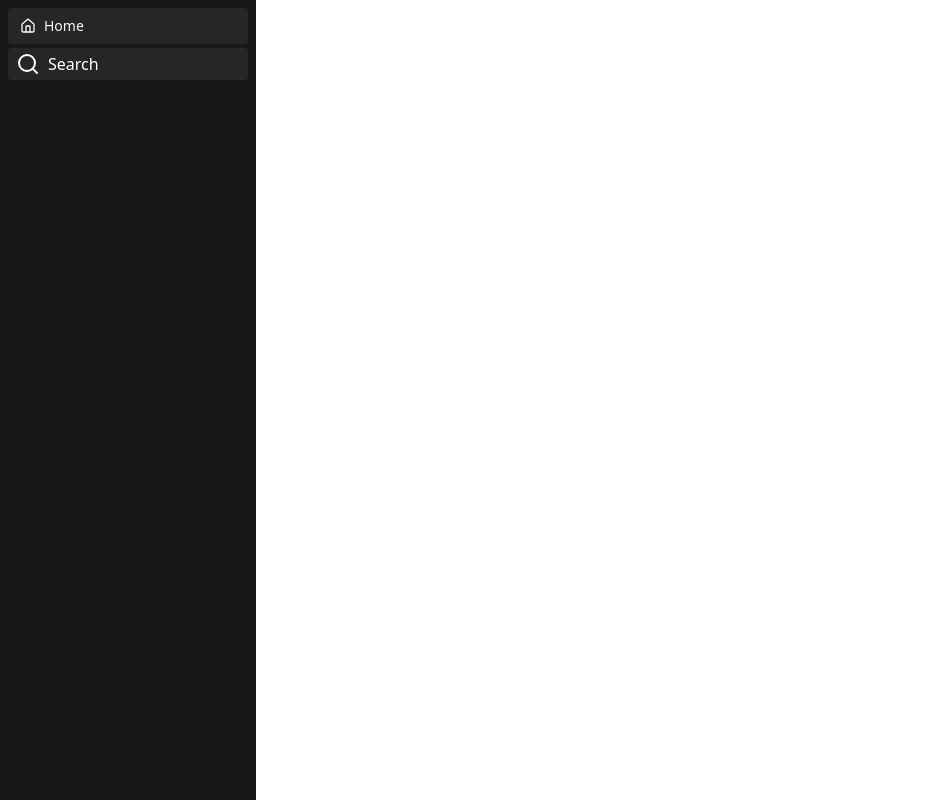
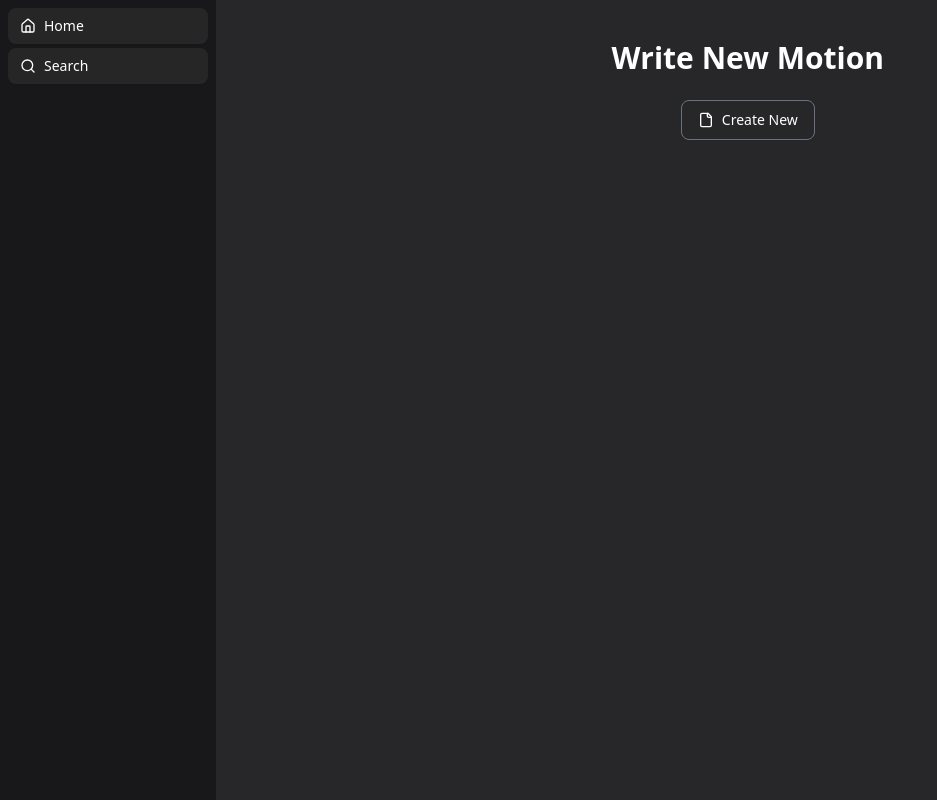
Before and after one commit to i-m-Gaurav/motion, a Next.js app: page / in a window 1280 px wide. Shown: the whole page, without its empty margins (0-937 px from the left). Built offline with nearby package versions, Linux system fonts and the light colour scheme.

Commit message:
refactor: update Sidemenu layout and add WriteMotion component

```diff
--- a/app/components/Sidemenu.tsx
+++ b/app/components/Sidemenu.tsx
@@ -13,16 +13,18 @@ const Sidemenu = () => {
   return (
     <>
       <div className="w-64 h-screen bg-zinc-900 text-white p-2">
-        <div>
-            <Button className="cursor-pointer w-full flex justify-start mb-1  px-2 py-1  bg-neutral-800 rounded hover:bg-neutral-700 text-center"><HomeIcon/><span>Home</span></Button>
-        </div>
-        <div>
+        <div className="flex flex-col gap-1">
+          <Button className="w-full justify-start bg-neutral-800 hover:bg-neutral-700 text-white">
+            <HomeIcon />
+            <span>Home</span>
+          </Button>
+
           <Dialog>
             <DialogTrigger asChild>
-              <div className="cursor-pointer w-full flex  px-2 py-1  bg-neutral-800 rounded hover:bg-neutral-700 text-center">
-                <SearchIcon/> <span className="px-2">Search</span>
-              </div>
-
+              <Button className="w-full justify-start bg-neutral-800 hover:bg-neutral-700 text-white">
+                <SearchIcon />
+                <span>Search</span>
+              </Button>
             </DialogTrigger>
             <DialogContent>
               <DialogHeader>
--- /dev/null
+++ b/app/components/WriteMotion.tsx
@@ -0,0 +1,25 @@
+import { File } from "lucide-react";
+import { Button } from "@/components/ui/button";
+
+const WriteMotion = () => {
+  return (
+    <div className="flex w-full min-h-screen flex-col items-center bg-zinc-800">
+      <div className="w-full max-w-md px-4 py-10 flex flex-col items-center gap-6">
+        <h1 className="text-white text-3xl font-bold text-center">
+          Write New Motion
+        </h1>
+
+        {/* Create new */}
+        <Button
+          size="lg"
+          className="border-1 border-gray-500 justify-center bg-zinc-800 text-white"
+        >
+          <File />
+          <span>Create New</span>
+        </Button>
+      </div>
+    </div>
+  );
+};
+
+export default WriteMotion;
--- a/app/page.tsx
+++ b/app/page.tsx
@@ -1,10 +1,13 @@
 import Sidemenu from "./components/Sidemenu";
+import WriteMotion from "./components/WriteMotion";
 
 
 export default function Home() {
   return (
-    <div className="">
+    <div className="flex">
      <Sidemenu />
+     <WriteMotion/>
+
     </div>
   );
 }
```
